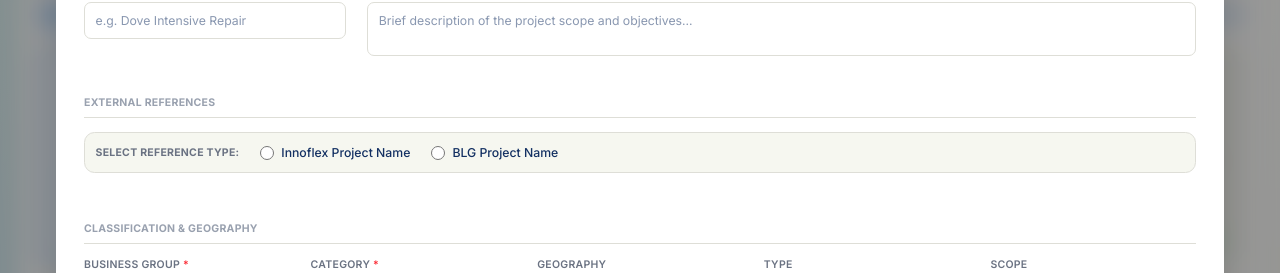
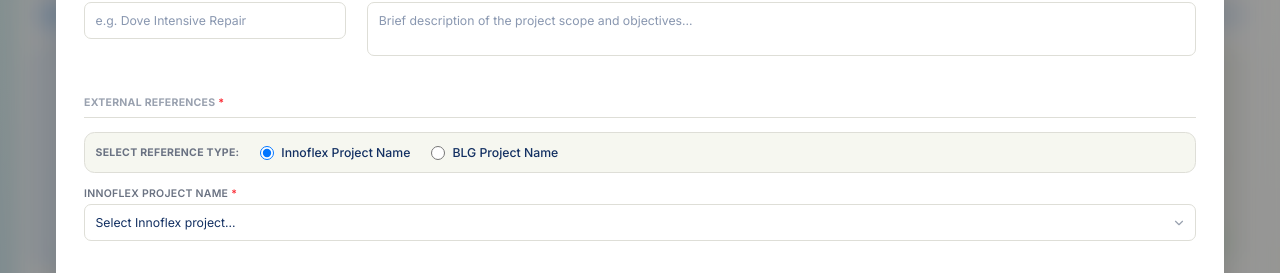
Before and after one commit to HarishKumarMahto/HUL_Global_Claims_Management, a React (Vite) app: page / in a window 1280 px wide. Both pictures are taken after a click on the element 178 px from the left and 337 px from the top of the page. Shown: the part 181-454 px from the top of the page. Built offline with nearby package versions, Linux system fonts and the light colour scheme.

Commit message:
project asterik

```diff
--- a/src/app/components/CreateProjectModal.tsx
+++ b/src/app/components/CreateProjectModal.tsx
@@ -251,7 +251,7 @@
   const [formData, setFormData] = useState(emptyForm);
   const [errors, setErrors] = useState<Record<string, string>>({});
   const [isDuplicateName, setIsDuplicateName] = useState(false);
-  const [externalRefType, setExternalRefType] = useState<'innoflex' | 'blg' | null>(null);
+  const [externalRefType, setExternalRefType] = useState<'innoflex' | 'blg'>('innoflex');
 
   if (!isOpen) return null;
 
@@ -361,7 +361,7 @@
       setFormData(emptyForm);
       setErrors({});
       setIsDuplicateName(false);
-      setExternalRefType(null);
+      setExternalRefType('innoflex');
     } else {
       handleClose();
     }
@@ -371,7 +371,7 @@
     setFormData(emptyForm);
     setErrors({});
     setIsDuplicateName(false);
-    setExternalRefType(null);
+    setExternalRefType('innoflex');
     onClose();
   };
 
@@ -434,7 +434,7 @@
             {/* Section: External References */}
             <div className="space-y-4">
               <div className="text-xs text-gray-400 uppercase tracking-wide font-bold pb-2 border-b border-pebble">
-                External References
+                External References <span className="text-red-500">*</span>
               </div>
 
               {/* Radio Selector */}
--- a/src/app/components/LeftNavigation.tsx
+++ b/src/app/components/LeftNavigation.tsx
@@ -106,10 +106,10 @@
   { id: 'Support Strategy & Substantiation', label: 'Support Strategy & Substantiation', icon: <FileText className="w-4 h-4" /> },
   { id: 'Final Risk Level Summary', label: 'Final Risk Level Summary', icon: <Shield className="w-4 h-4" /> },
   { id: 'Risk Level Assessments', label: 'Risk Level Assessments', icon: <Shield className="w-4 h-4" /> },
+  { id: 'Approval Workflow', label: 'Approval Workflow', icon: <Users className="w-4 h-4" /> },
   { id: 'Linked Claims', label: 'Linked Claims', icon: <GitBranch className="w-4 h-4" /> },
   { id: 'Related Projects', label: 'Related Projects', icon: <Layers className="w-4 h-4" /> },
   { id: 'Related Products', label: 'Related Products', icon: <Package className="w-4 h-4" /> },
-  { id: 'Approval Workflow', label: 'Approval Workflow', icon: <Users className="w-4 h-4" /> },
 ];
 
 const PRODUCT_VIEWS = [
```
